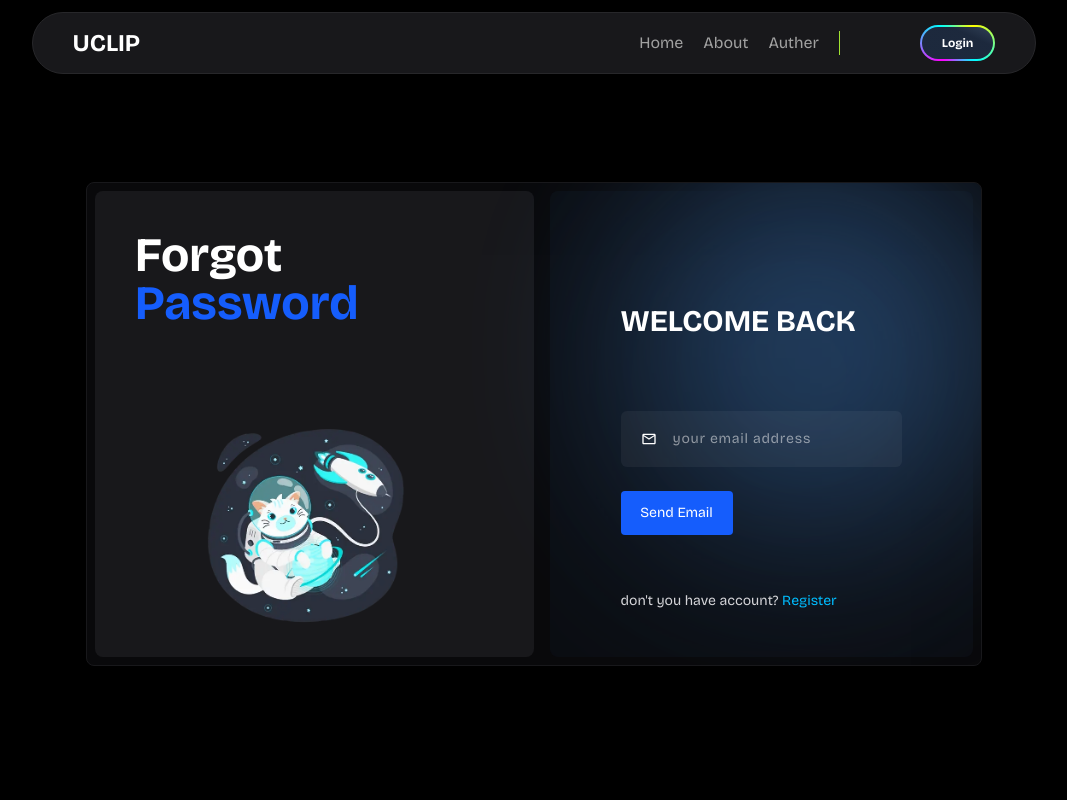
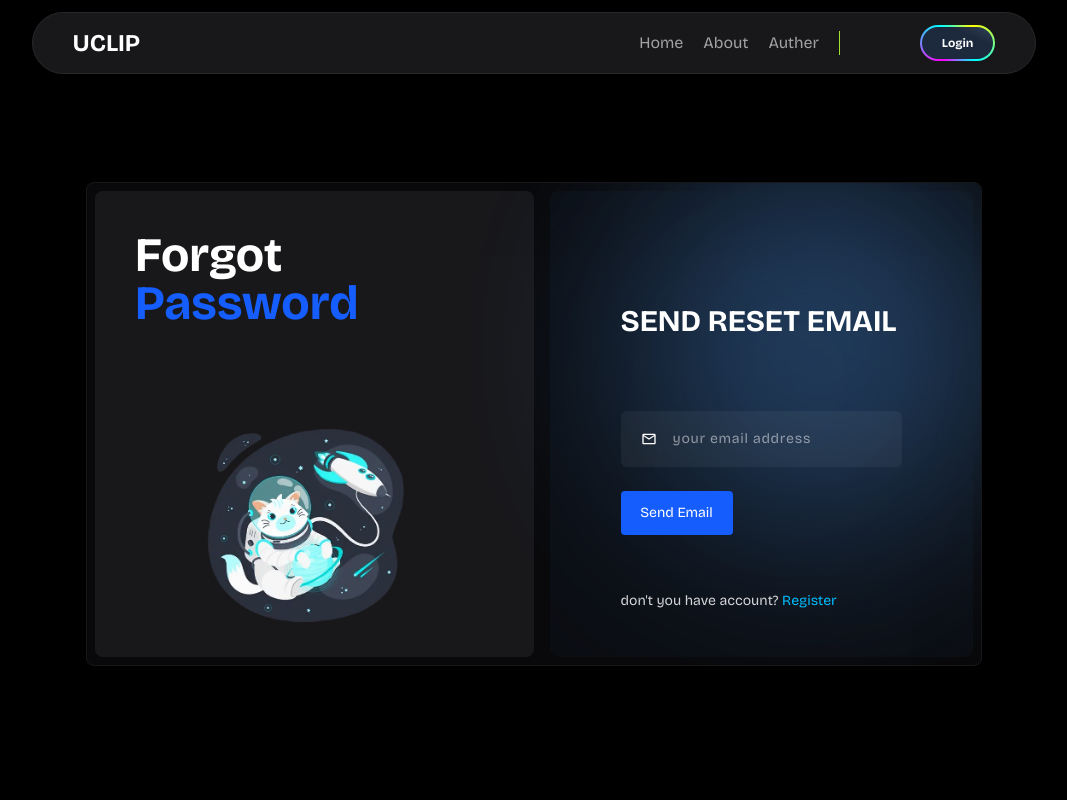
Before and after one commit to vardhan-ganugula/urlfoxy, a React (Vite) app in the folder client/: page /forgot-password in a window 1280 px wide. Shown: the top 800 px of the page, without its empty margins (106-1173 px from the left). Built offline with nearby package versions, Linux system fonts and the light colour scheme.

Commit message:
change the names

```diff
--- a/client/src/pages/ForgotPasswordPage.jsx
+++ b/client/src/pages/ForgotPasswordPage.jsx
@@ -49,7 +49,7 @@ const ForgotPasswordPage = () => {
             <div className="absolute -right-3 -top-3 bg-blue-400 opacity-45 h-[340px] w-[340px] rounded-full blur-[90px]"></div>
             <div className="rounded-lg absolute top-0 left-0 backdrop-blur-[200px] h-full w-full text-white">
               <div className="w-2/3 mx-auto mt-28">
-                <h4 className="font-bold text-3xl uppercase">Welcome Back</h4>
+                <h4 className="font-bold text-3xl uppercase">Send Reset Email</h4>
                 <div className="">
                   <form className="flex w-full flex-col mt-18 gap-2"
                     onSubmit={handleSubmit(handleLogin)}
```
